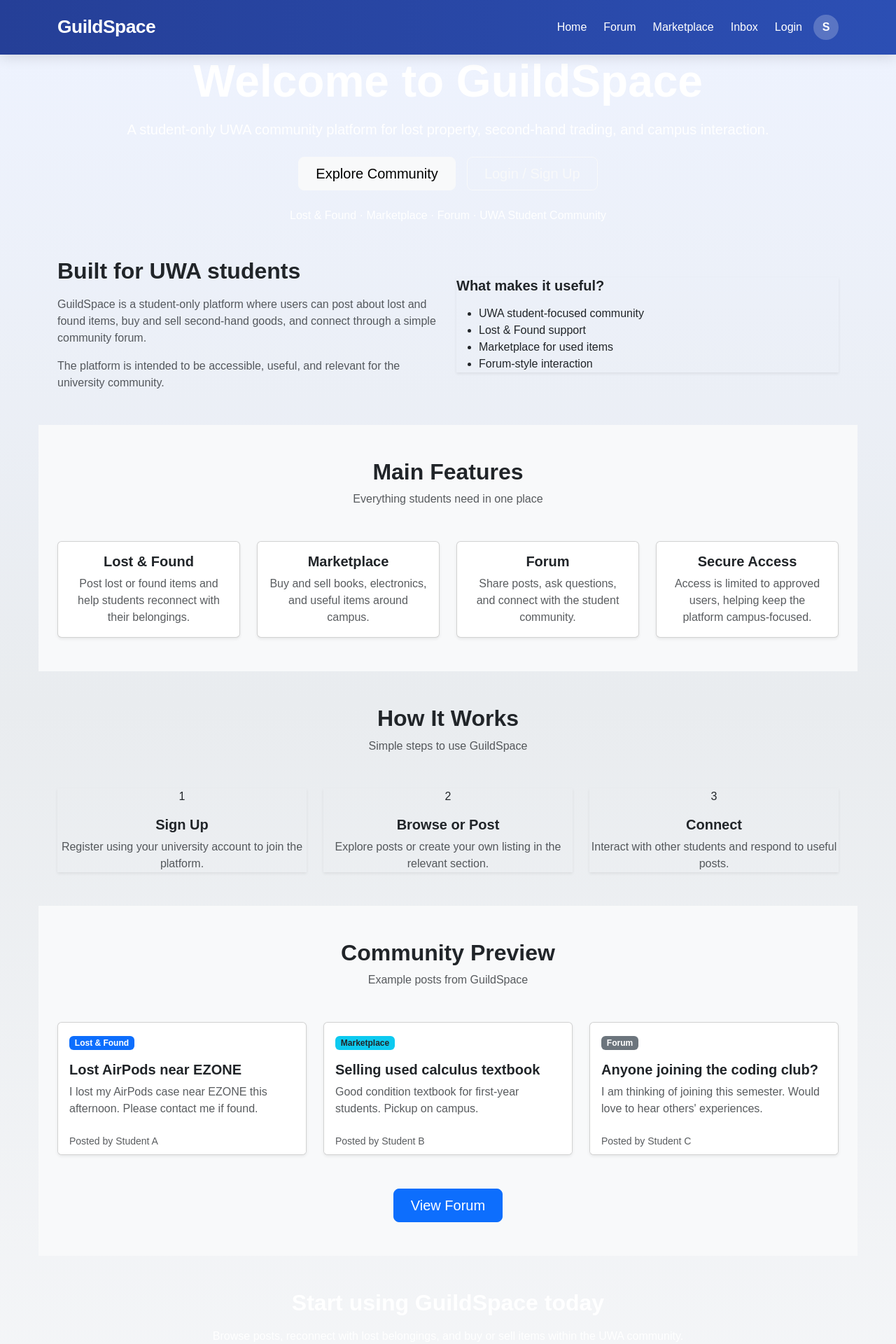
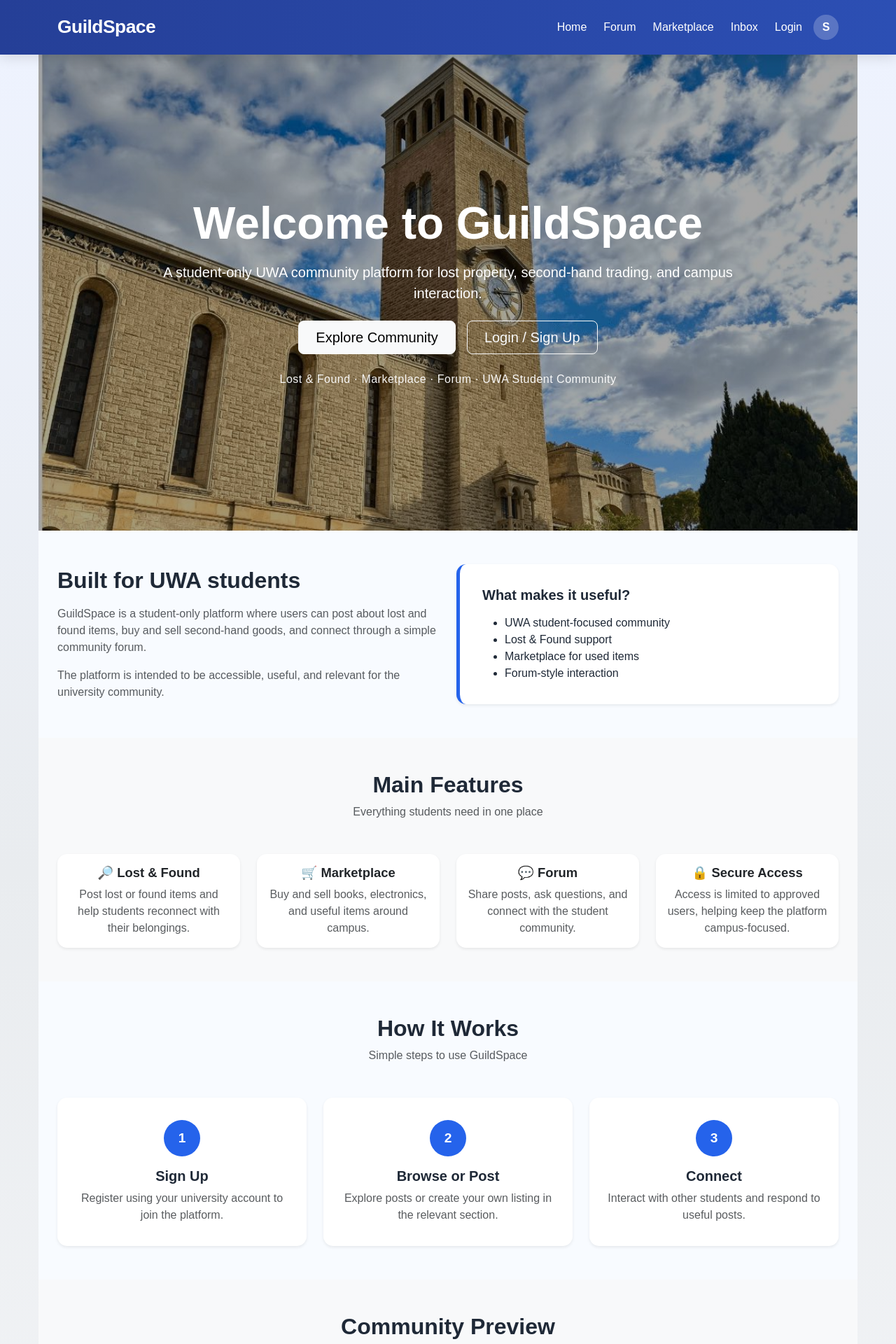
Before and after one commit to SanchiaLakkarvi/AgileWebDevelopment2026, a Flask app: page /home in a window 1280 px wide. Shown: the top 1920 px of the page at 70% size. Run offline with Flask 3, Linux system fonts and the light colour scheme.

Commit message:
Integrate homepage into Flask layout

```diff
--- a/static/css/style.css
+++ b/static/css/style.css
@@ -561,3 +561,91 @@ body {
         width: 100%;
     }
 }
+body {
+  background-color: #f8fbff;
+  color: #1f2937;
+}
+
+.hero-section {
+  min-height: 85vh;
+  display: flex;
+  align-items: center;
+  background:
+    linear-gradient(rgba(0, 0, 0, 0.35), rgba(0, 0, 0, 0.35)),
+    url("../images/uwa-campus.jpg") center/cover no-repeat;
+}
+
+.hero-tags {
+  font-size: 1rem;
+  letter-spacing: 0.5px;
+  opacity: 0.95;
+}
+
+.feature-icon {
+  font-size: 1.15rem;
+}
+
+.hero-text,
+.hero-section h1 {
+  max-width: 850px;
+  margin-left: auto;
+  margin-right: auto;
+}
+
+.about-section {
+  background-color: #f8fbff;
+}
+
+.info-box {
+  background-color: #ffffff;
+  border-radius: 14px;
+  padding: 2rem;
+  border-left: 5px solid #2563eb;
+}
+
+.feature-card {
+  border: none;
+  border-radius: 14px;
+  transition: transform 0.2s ease, box-shadow 0.2s ease;
+}
+
+.feature-card:hover {
+  transform: translateY(-6px);
+  box-shadow: 0 8px 20px rgba(37, 99, 235, 0.15);
+}
+
+.how-section {
+  background-color: #f8fbff;
+}
+
+.step-box {
+  background-color: #ffffff;
+  border-radius: 14px;
+  padding: 2rem 1.5rem;
+}
+
+.step-number {
+  width: 52px;
+  height: 52px;
+  line-height: 52px;
+  margin: 0 auto;
+  border-radius: 50%;
+  background-color: #2563eb;
+  color: white;
+  font-weight: bold;
+  font-size: 1.2rem;
+}
+
+.post-card {
+  border: none;
+  border-radius: 14px;
+}
+
+.cta-section {
+  background: linear-gradient(90deg, #1d4ed8, #2563eb);
+}
+
+.footer-section {
+  background-color: #ffffff;
+  border-top: 1px solid #dbeafe;
+}
--- a/templates/home.html
+++ b/templates/home.html
@@ -1,12 +1,6 @@
 {% extends "base.html" %}
 
-{% block extra_css %}
-<link rel="stylesheet" href="{{ url_for('static', filename='styles/homepage.css') }}" />
-{% endblock %}
-
 {% block content %}
-<div data-navbar data-active="{{ active_nav }}"></div>
-
 <header class="hero-section text-white d-flex align-items-center">
   <div class="container text-center">
     <h1 class="display-3 fw-bold mb-3">Welcome to GuildSpace</h1>
@@ -15,8 +9,8 @@
       and campus interaction.
     </p>
     <div class="d-flex justify-content-center gap-3 flex-wrap">
-      <a href="{{ url_for('forum_page') }}" class="btn btn-light btn-lg px-4">Explore Community</a>
-      <a href="{{ url_for('marketplace.login') }}" class="btn btn-outline-light btn-lg px-4">Login / Sign Up</a>
+      <a href="{{ url_for('forum') }}" class="btn btn-light btn-lg px-4">Explore Community</a>
+      <a href="{{ url_for('login') }}" class="btn btn-outline-light btn-lg px-4">Login / Sign Up</a>
     </div>
     <p class="hero-tags mt-4 mb-0">
       Lost &amp; Found · Marketplace · Forum · UWA Student Community
@@ -63,7 +57,7 @@
       <div class="col-md-6 col-lg-3">
         <div class="card feature-card h-100 shadow-sm">
           <div class="card-body text-center">
-            <h5 class="fw-bold feature-icon">Lost &amp; Found</h5>
+            <h5 class="fw-bold feature-icon">🔎 Lost &amp; Found</h5>
             <p class="text-muted mb-0">
               Post lost or found items and help students reconnect with their belongings.
             </p>
@@ -74,7 +68,7 @@
       <div class="col-md-6 col-lg-3">
         <div class="card feature-card h-100 shadow-sm">
           <div class="card-body text-center">
-            <h5 class="fw-bold feature-icon">Marketplace</h5>
+            <h5 class="fw-bold feature-icon">🛒 Marketplace</h5>
             <p class="text-muted mb-0">
               Buy and sell books, electronics, and useful items around campus.
             </p>
@@ -85,7 +79,7 @@
       <div class="col-md-6 col-lg-3">
         <div class="card feature-card h-100 shadow-sm">
           <div class="card-body text-center">
-            <h5 class="fw-bold feature-icon">Forum</h5>
+            <h5 class="fw-bold feature-icon">💬 Forum</h5>
             <p class="text-muted mb-0">
               Share posts, ask questions, and connect with the student community.
             </p>
@@ -96,7 +90,7 @@
       <div class="col-md-6 col-lg-3">
         <div class="card feature-card h-100 shadow-sm">
           <div class="card-body text-center">
-            <h5 class="fw-bold feature-icon">Secure Access</h5>
+            <h5 class="fw-bold feature-icon">🔒 Secure Access</h5>
             <p class="text-muted mb-0">
               Access is limited to approved users, helping keep the platform campus-focused.
             </p>
@@ -203,7 +197,7 @@
     </div>
 
     <div class="text-center mt-5">
-      <a href="{{ url_for('forum_page') }}" class="btn btn-primary btn-lg px-4">View Forum</a>
+      <a href="{{ url_for('forum') }}" class="btn btn-primary btn-lg px-4">View Forum</a>
     </div>
   </div>
 </section>
@@ -214,7 +208,7 @@
     <p class="mb-4">
       Browse posts, reconnect with lost belongings, and buy or sell items within the UWA community.
     </p>
-    <a href="{{ url_for('marketplace.login') }}" class="btn btn-light btn-lg px-4">Get Started</a>
+    <a href="{{ url_for('login') }}" class="btn btn-light btn-lg px-4">Get Started</a>
   </div>
 </section>
 
```
Also changed, not shown: static/images/uwa-campus.jpg (added).
